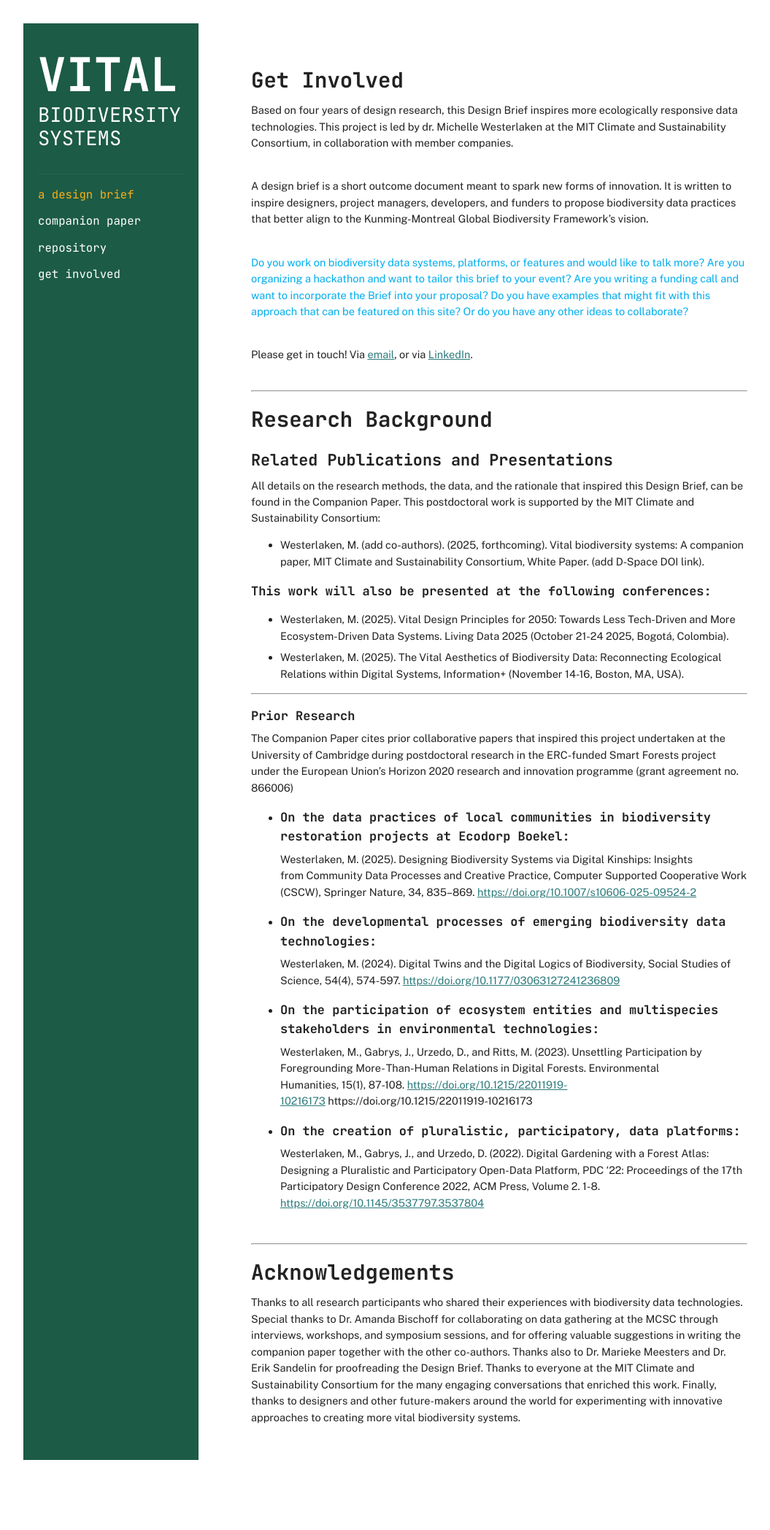
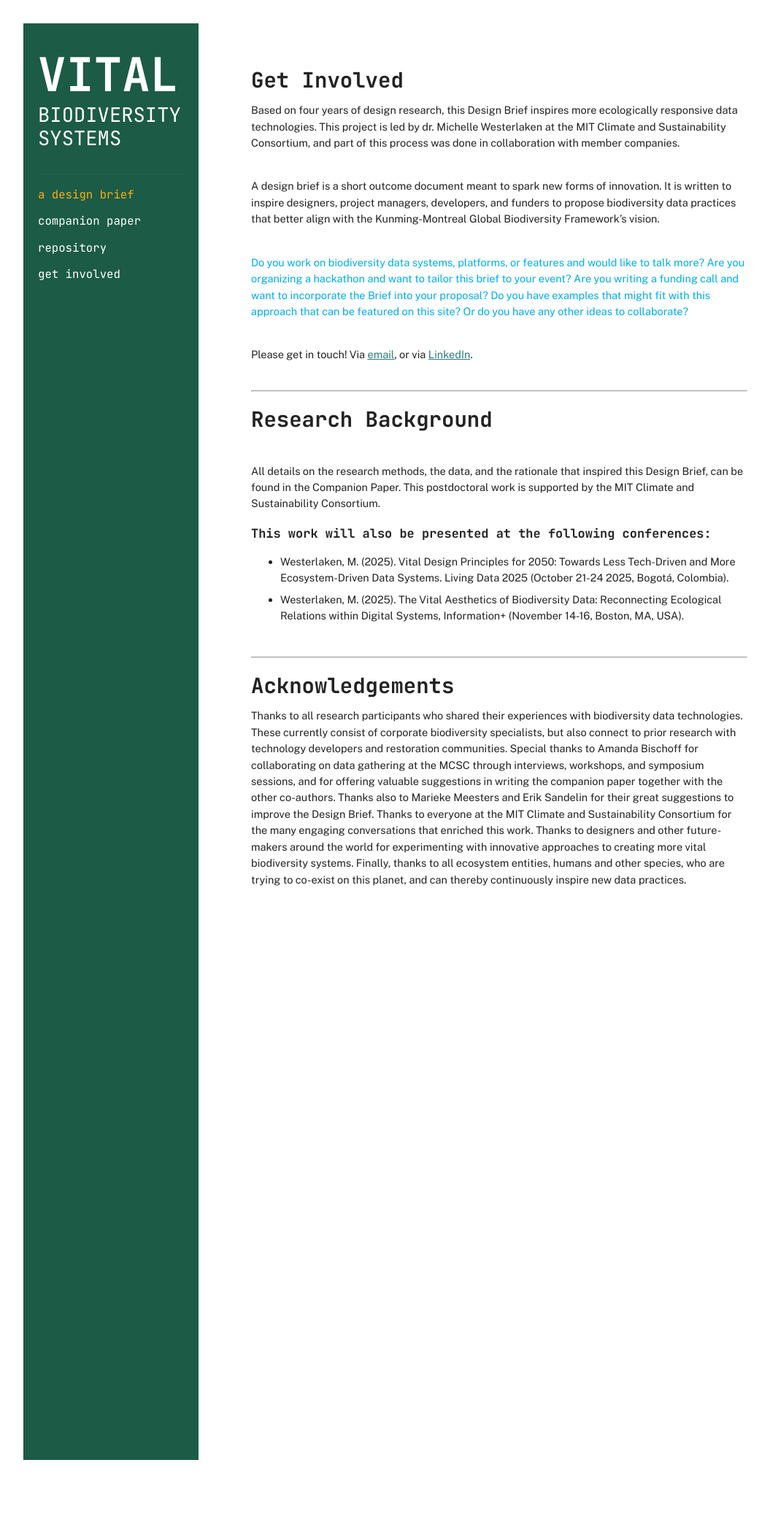
Before and after one commit to vitalbiodiversity/vitalbiodiversity.github.io, a Jekyll site: the page built from get-involved.md, in a window 1280 px wide. Shown: the whole page at 73% size, without its empty margins (58-1113 px from the left). Built offline with Jekyll 4.4.1, drawn with Linux system fonts in a browser that asks for light colours.

Commit message:
Update get-involved.md

```diff
--- a/get-involved.md
+++ b/get-involved.md
@@ -5,11 +5,11 @@ layout: default
 
 # Get Involved
 
-Based on four years of design research, this Design Brief inspires more ecologically responsive data technologies. This project is led by dr. Michelle Westerlaken at the MIT Climate and Sustainability Consortium, in collaboration with member companies.
+Based on four years of design research, this Design Brief inspires more ecologically responsive data technologies. This project is led by dr. Michelle Westerlaken at the MIT Climate and Sustainability Consortium, and part of this process was done in collaboration with member companies.
 
 <br>
 
-A design brief is a short outcome document meant to spark new forms of innovation. It is written to inspire designers, project managers, developers, and funders to propose biodiversity data practices that better align to the Kunming-Montreal Global Biodiversity Framework’s vision.
+A design brief is a short outcome document meant to spark new forms of innovation. It is written to inspire designers, project managers, developers, and funders to propose biodiversity data practices that better align with the Kunming-Montreal Global Biodiversity Framework’s vision.
 
 <br>
 
@@ -27,14 +27,9 @@ _________
 
 # Research Background
 
+<br>
 
-
-## Related Publications and Presentations
-
-All details on the research methods, the data, and the rationale that inspired this Design Brief, can be found in the Companion Paper. This postdoctoral work is supported by the MIT Climate and Sustainability Consortium:
-
-
-- Westerlaken, M. (add co-authors). (2025, forthcoming). Vital biodiversity systems: A companion paper, MIT Climate and Sustainability Consortium, White Paper. (add D-Space DOI link).
+All details on the research methods, the data, and the rationale that inspired this Design Brief, can be found in the Companion Paper. This postdoctoral work is supported by the MIT Climate and Sustainability Consortium.
 
 
 
@@ -44,26 +39,6 @@ All details on the research methods, the data, and the rationale that inspired t
 
 - Westerlaken, M. (2025). The Vital Aesthetics of Biodiversity Data: Reconnecting Ecological Relations within Digital Systems, Information+ (November 14-16, Boston, MA, USA).
 
-
-_________
-
-### Prior Research
-
-The Companion Paper cites prior collaborative papers that inspired this project undertaken at the University of Cambridge during postdoctoral research in the ERC-funded Smart Forests project under the European Union's Horizon 2020 research and innovation programme (grant agreement no. 866006)
-
-
-- ### On the data practices of local communities in biodiversity restoration projects at Ecodorp Boekel:
-Westerlaken, M. (2025). Designing Biodiversity Systems via Digital Kinships: Insights from Community Data Processes and Creative Practice, Computer Supported Cooperative Work (CSCW), Springer Nature, 34, 835–869. <a href="https://doi.org/10.1007/s10606-025-09524-2">https://doi.org/10.1007/s10606-025-09524-2</a>
-
-- ### On the developmental processes of emerging biodiversity data technologies:
-Westerlaken, M. (2024). Digital Twins and the Digital Logics of Biodiversity, Social Studies of Science, 54(4), 574-597. <a href="https://doi.org/10.1177/03063127241236809">https://doi.org/10.1177/03063127241236809</a>
-
-- ### On the participation of ecosystem entities and multispecies stakeholders in environmental technologies:
-Westerlaken, M., Gabrys, J., Urzedo, D., and Ritts, M. (2023). Unsettling Participation by Foregrounding More-	Than-Human Relations in Digital Forests. Environmental Humanities, 15(1), 87-108. <a href="https://doi.org/10.1215/22011919-10216173">https://doi.org/10.1215/22011919-10216173</a> https://doi.org/10.1215/22011919-10216173
-
-- ### On the creation of pluralistic, participatory, data platforms:
-Westerlaken, M., Gabrys, J., and Urzedo, D. (2022). Digital Gardening with a Forest Atlas: Designing a Pluralistic and Participatory Open-Data Platform, PDC ‘22: Proceedings of the 17th Participatory Design Conference 2022, ACM Press, Volume 2. 1-8. <a href="https://doi.org/10.1145/3537797.3537804">https://doi.org/10.1145/3537797.3537804</a>
-
 <br>
 
 _________
@@ -71,4 +46,4 @@ _________
 
 # Acknowledgements
 
-Thanks to all research participants who shared their experiences with biodiversity data technologies. Special thanks to Dr. Amanda Bischoff for collaborating on data gathering at the MCSC through interviews, workshops, and symposium sessions, and for offering valuable suggestions in writing the companion paper together with the other co-authors. Thanks also to Dr. Marieke Meesters and Dr. Erik Sandelin for proofreading the Design Brief. Thanks to everyone at the MIT Climate and Sustainability Consortium for the many engaging conversations that enriched this work. Finally, thanks to designers and other future-makers around the world for experimenting with innovative approaches to creating more vital biodiversity systems.
+Thanks to all research participants who shared their experiences with biodiversity data technologies. These currently consist of corporate biodiversity specialists, but also connect to prior research with technology developers and restoration communities. Special thanks to Amanda Bischoff for collaborating on data gathering at the MCSC through interviews, workshops, and symposium sessions, and for offering valuable suggestions in writing the companion paper together with the other co-authors. Thanks also to Marieke Meesters and Erik Sandelin for their great suggestions to improve the Design Brief. Thanks to everyone at the MIT Climate and Sustainability Consortium for the many engaging conversations that enriched this work. Thanks to designers and other future-makers around the world for experimenting with innovative approaches to creating more vital biodiversity systems. Finally, thanks to all ecosystem entities, humans and other species, who are trying to co-exist on this planet, and can thereby continuously inspire new data practices.
```
